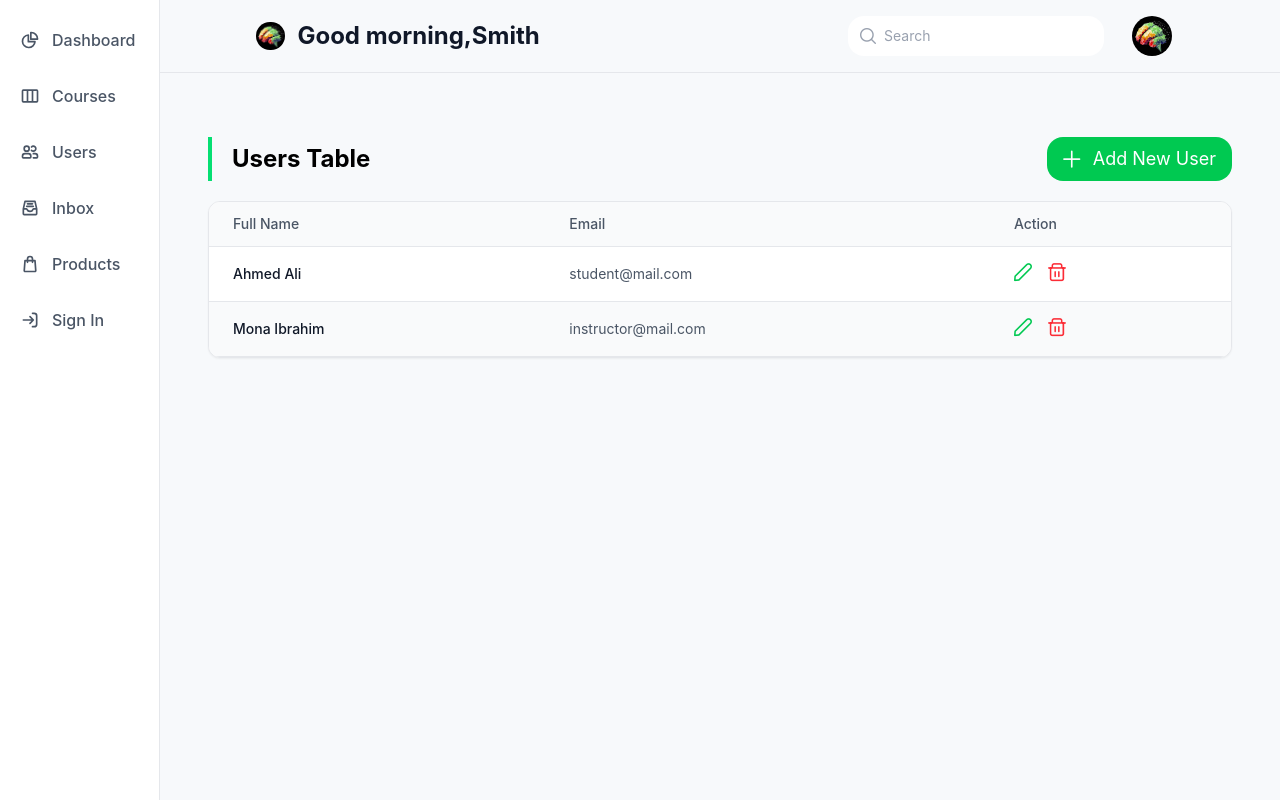
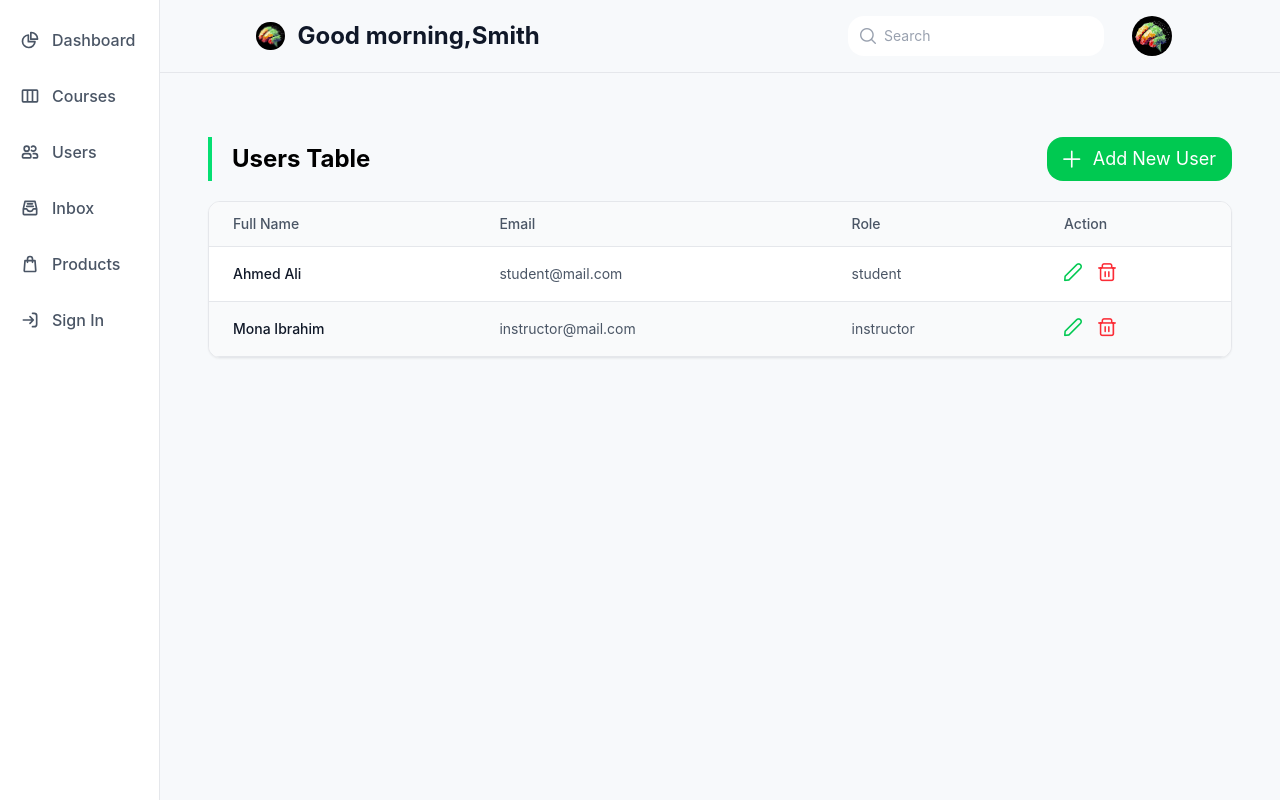
Before and after one commit to Hossam-Elsonbaty/Darreb-Academy-Dashboard, an Angular app: page /home/users in a window 1280 px wide. Built offline with nearby package versions, Linux system fonts and the light colour scheme; data requests are answered from the project's data file.

Commit message:
add role to table

```diff
--- a/src/app/components/users-table/users-table.html
+++ b/src/app/components/users-table/users-table.html
@@ -17,6 +17,7 @@
         <tr>
           <th scope="col" class="px-6 py-3 font-medium">Full Name</th>
           <th scope="col" class="px-6 py-3 font-medium">Email</th>
+          <th scope="col" class="px-6 py-3 font-medium">Role</th>
           <th scope="col" class="px-6 py-3 font-medium">Action</th>
         </tr>
       </thead>
@@ -27,6 +28,7 @@
             {{ user.fullName }}
           </th>
           <td class="px-6 py-4">{{ user.email }}</td>
+          <td class="px-6 py-4">{{ user.role }}</td>
           <td class="px-6 py-4">
             <div class="flex items-center gap-4">
               <button><span class="pi pi-pencil text-lg text-green-500"></span></button>
```
